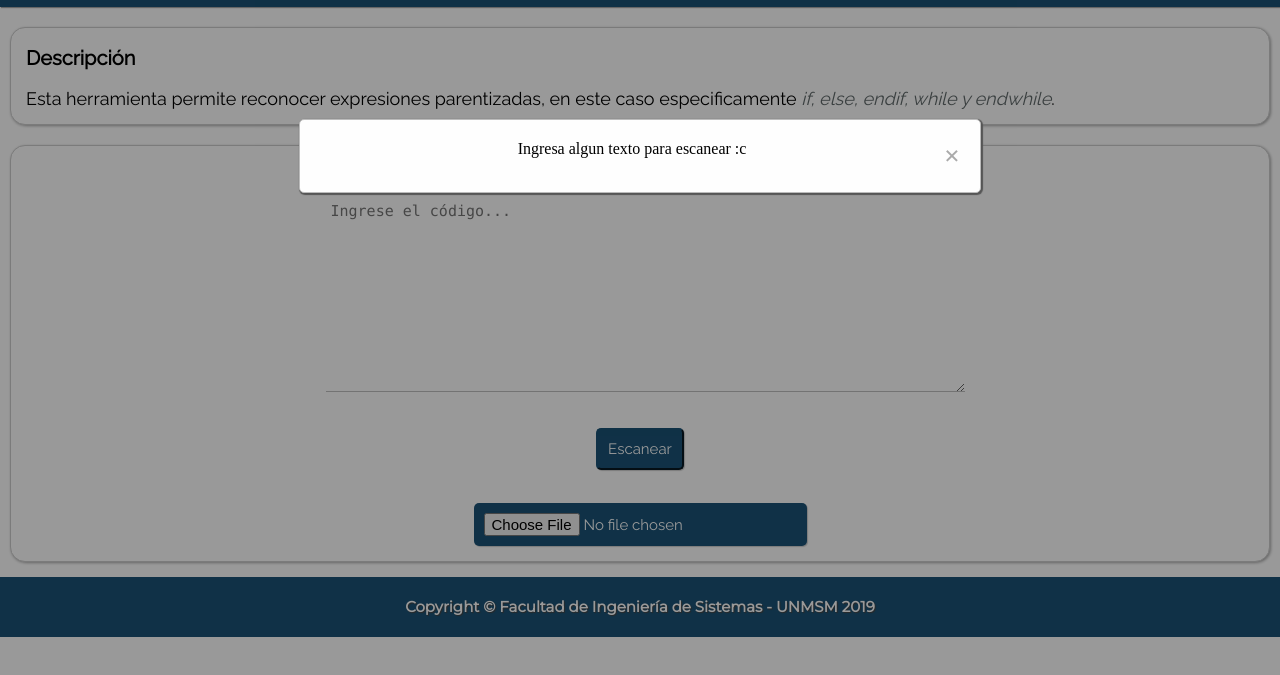
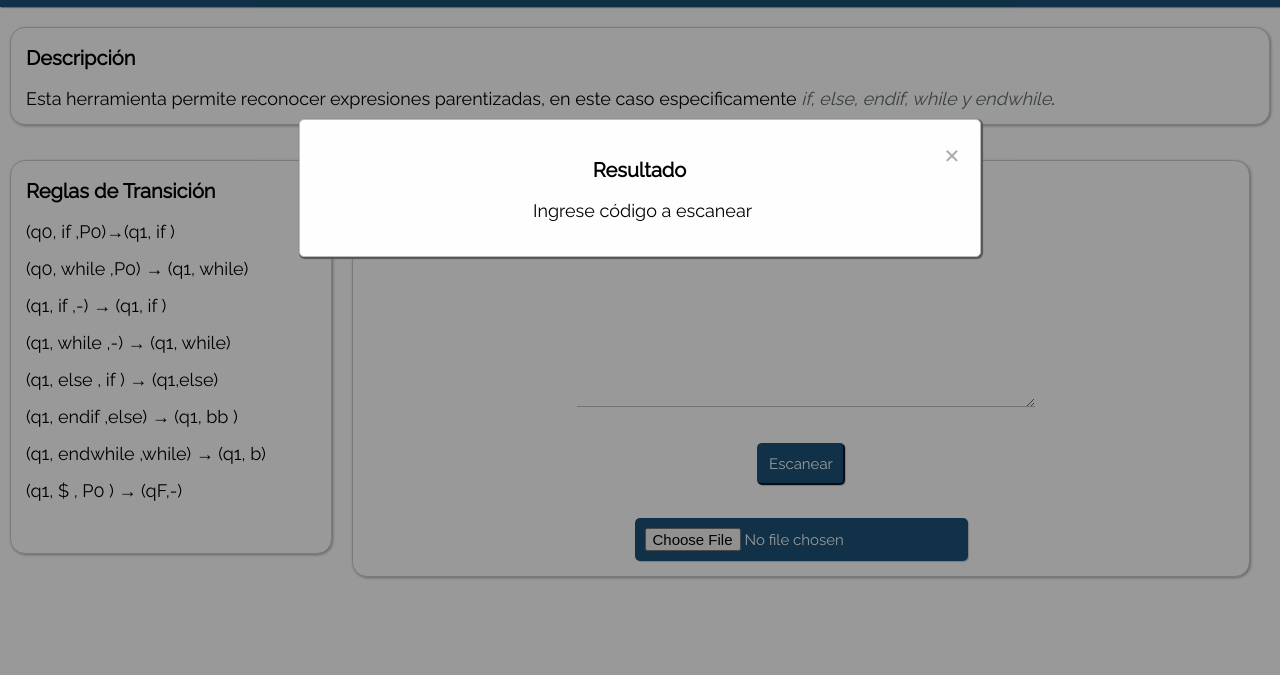
Before and after one commit to CarlosM0905/BiblioFisi, a plain HTML site: page index.html in a window 1280 px wide. Both pictures are taken after a click on the button "Escanear". Shown: the part 73-748 px from the top of the page. Drawn offline with Linux system fonts and the light colour scheme.

Commit message:
Rules added

```diff
--- a/automata.js
+++ b/automata.js
@@ -433,14 +433,14 @@ function showResults(txt) {
   var textoModal = document.getElementById('textoModal');
 
   if(resultado){
-    textoModal.innerText = "El codigo fue reconocido";
+    textoModal.innerText = "La cadena candidata pertenece";
   }
   else{
-    textoModal.innerHTML = "El codigo no fue reconocido";
+    textoModal.innerHTML = "La cadena candidata no pertenece";
   }
   }else{
     var textoModal = document.getElementById('textoModal');
-    textoModal.innerText = "Ingresa algun texto para escanear :c";
+    textoModal.innerText = "Ingrese código a escanear";
   }
 
 
--- a/index.html
+++ b/index.html
@@ -22,6 +22,7 @@
 
   <section>
     <div class="gcontent">
+
       <div class="content">
         <div class="title">
           <p>Descripción</p>
@@ -34,12 +35,24 @@
         </div>
       </div>
 
-      <div>
-        <div class="content">
+      <div class="content1">
+        <p class="title">Reglas de Transición</p>
+        <p class = "text"> <span class="left">(q0, if ,P0)</span>→<span class="right">(q1, if )</span> </p>
+        <p class="text"> (q0, while ,P0)  → (q1, while) </p>
+        <p class="text"> (q1, if ,-)      → (q1, if ) </p>
+        <p class="text"> (q1, while ,-)   → (q1, while) </p>
+        <p class="text"> (q1, else , if ) →  (q1,else) </p>
+        <p class="text"> (q1, endif ,else) → (q1, bb ) </p>
+        <p class="text"> (q1, endwhile ,while) → (q1, b) </p>
+        <p class="text"> (q1, $ , P0 ) → (qF,-) </p>
+<br></br>
+
+      </div>
+
+      <div class="content2">
         <form class="form_code">
           <label for="textarea_code" class="text">Digite el código aqui:</label>
-            <textarea name="textarea_code" id="textarea_code" cols="30" rows="10"
-              placeholder="Ingrese el código..."></textarea>
+          <textarea name="textarea_code" id="textarea_code" cols="30" rows="10" placeholder="Ingrese el código..."></textarea>
           <br></br>
           <!---El boton que abrira el modal-->
           <button type="button" onclick="getText()" class="btn_submit" id="OpenModal">Escanear</button>
@@ -50,8 +63,8 @@
             <!-- Contenido modal -->
             <div class="modal-content">
               <span class="close">&times;</span>
-
-                <p id="textoModal">Ingresa algun texto para escanear :c</p>
+              <p class="title">Resultado</p>
+              <p id="textoModal" class="text"></p>
               <div style="clear: both"></div>
             </div>
 
@@ -60,16 +73,19 @@
           <br></br>
           <input type="file" class="btn_submit" id="file-input">
         </form>
+
       </div>
 
     </div>
-    </div>
+
   </section>
+
+  <!-- cambie la position en el css, but sigue cambiando >:v
 <footer>
     <div class="footer">
       <p class="text_footer">Copyright &copy; Facultad de Ingeniería de Sistemas - UNMSM 2019</p>
     </div>
-  </footer>
+  </footer>-->
   <script src="automata.js"></script>
 </body>
 
--- a/styles/main.css
+++ b/styles/main.css
@@ -36,6 +36,27 @@
 
 .gcontent{
     width: 100%;
+}
+
+.content1{
+    height: auto;
+    border: 1px solid #ccc;
+    box-shadow: 1px 1px 3px #aaa;
+    border-radius: 15px;
+    margin: 20px 10px 15px 10px;
+    background-color: #fff;
+    float:left;
+    width : 25%
+}
+.content2{
+    height: auto;
+    border: 1px solid #ccc;
+    box-shadow: 1px 1px 3px #aaa;
+    border-radius: 15px;
+    margin: 20px 10px 15px 10px;
+    background-color: #fff;
+    float : left;
+    width: 70%;
 }
 
 .content{
@@ -151,9 +172,12 @@ table{
 
 .footer{
     background-color: #1A5276;
-    height: auto;
-    position: relative;
     text-align:  center;
+   position: relative;
+     left:0px;
+     bottom:0px;
+     height:auto;
+     width:100%;
 }
 
 .text_footer{
@@ -207,3 +231,11 @@ table{
     text-decoration: none;
     cursor: pointer;
   }
+
+.left{
+  align: left;
+}
+
+.right{
+  align: right;
+}
```
Lines whose indentation alone changed are shown as unchanged.
